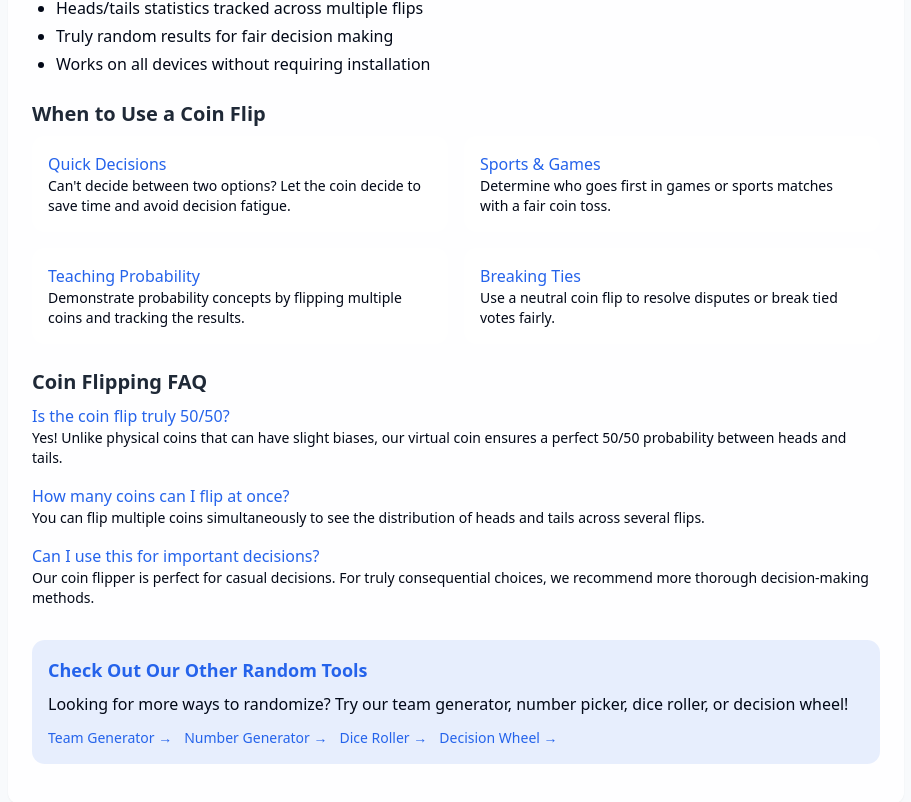
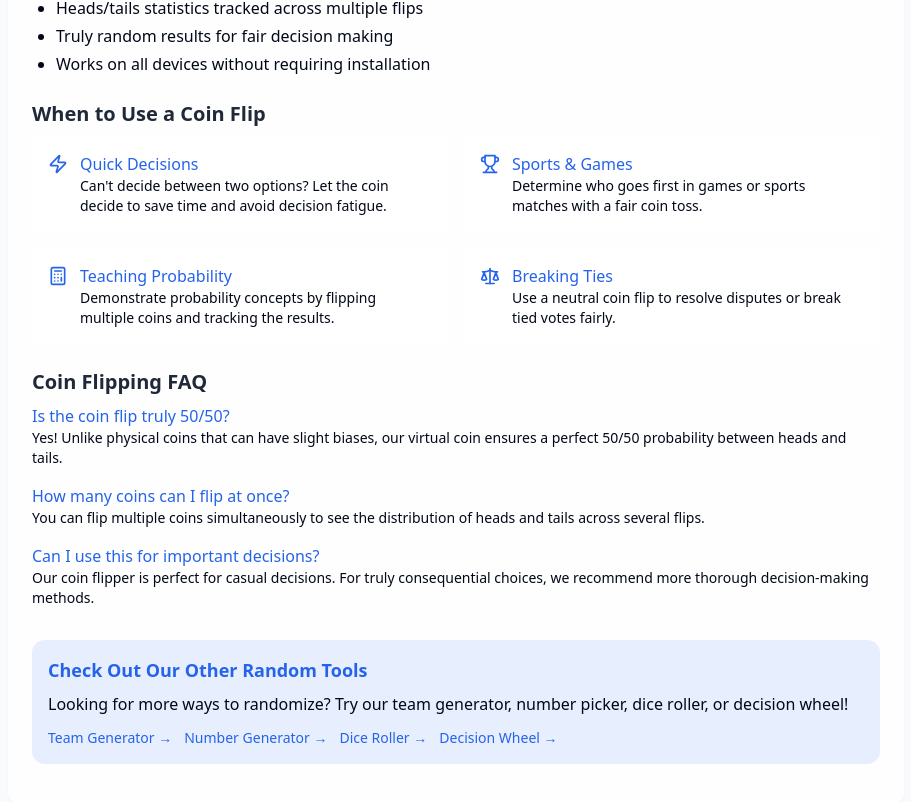
Before and after one commit to chris-codes-things/randomize-your-squad, a React (Vite) app: page /coin-flip in a window 1280 px wide. Shown: the part 838-1640 px from the top of the page, without its empty margins (184-1095 px from the left). Built offline with nearby package versions, Linux system fonts and the light colour scheme.

Commit message:
Add engaging content to about sections
Add icons to the "Popular Uses" sections.

```diff
--- a/src/pages/CoinFlip.tsx
+++ b/src/pages/CoinFlip.tsx
@@ -1,9 +1,8 @@
-
 import React from 'react';
 import { Helmet } from 'react-helmet';
 import { Link } from 'react-router-dom';
 import CoinFlipper from '../components/CoinFlipper';
-import { Users, User, Dice3, Coins, CircleDashed } from 'lucide-react';
+import { Users, User, Dice3, Coins, CircleDashed, Zap, Trophy, Calculator, Scale } from 'lucide-react';
 
 const CoinFlipPage = () => {
   return (
@@ -84,21 +83,33 @@ const CoinFlipPage = () => {
 
         <h3 className="text-xl font-semibold text-gray-800 mt-6 mb-2">When to Use a Coin Flip</h3>
         <div className="grid md:grid-cols-2 gap-4 mb-6">
-          <div className="p-4 bg-white/50 rounded-lg">
+          <div className="p-4 bg-white/50 rounded-lg flex items-start gap-3 transition-all hover:bg-white/70">
+            <Zap className="text-primary mt-0.5 flex-shrink-0" size={20} />
+            <div>
               <h4 className="font-medium text-primary">Quick Decisions</h4>
               <p className="text-sm">Can't decide between two options? Let the coin decide to save time and avoid decision fatigue.</p>
             </div>
-          <div className="p-4 bg-white/50 rounded-lg">
+          </div>
+          <div className="p-4 bg-white/50 rounded-lg flex items-start gap-3 transition-all hover:bg-white/70">
+            <Trophy className="text-primary mt-0.5 flex-shrink-0" size={20} />
+            <div>
               <h4 className="font-medium text-primary">Sports & Games</h4>
               <p className="text-sm">Determine who goes first in games or sports matches with a fair coin toss.</p>
             </div>
-          <div className="p-4 bg-white/50 rounded-lg">
+          </div>
+          <div className="p-4 bg-white/50 rounded-lg flex items-start gap-3 transition-all hover:bg-white/70">
+            <Calculator className="text-primary mt-0.5 flex-shrink-0" size={20} />
+            <div>
               <h4 className="font-medium text-primary">Teaching Probability</h4>
               <p className="text-sm">Demonstrate probability concepts by flipping multiple coins and tracking the results.</p>
             </div>
-          <div className="p-4 bg-white/50 rounded-lg">
+          </div>
+          <div className="p-4 bg-white/50 rounded-lg flex items-start gap-3 transition-all hover:bg-white/70">
+            <Scale className="text-primary mt-0.5 flex-shrink-0" size={20} />
+            <div>
               <h4 className="font-medium text-primary">Breaking Ties</h4>
               <p className="text-sm">Use a neutral coin flip to resolve disputes or break tied votes fairly.</p>
+            </div>
           </div>
         </div>
 
--- a/src/pages/DecisionWheel.tsx
+++ b/src/pages/DecisionWheel.tsx
@@ -1,9 +1,8 @@
-
 import React from 'react';
 import { Helmet } from 'react-helmet';
 import { Link } from 'react-router-dom';
 import DecisionWheel from '../components/DecisionWheel';
-import { Users, User, Dice3, Coins, CircleDashed } from 'lucide-react';
+import { Users, User, Dice3, Coins, CircleDashed, School, Utensils, Gamepad2, ClipboardList } from 'lucide-react';
 
 const DecisionWheelPage = () => {
   return (
@@ -84,21 +83,33 @@ const DecisionWheelPage = () => {
 
         <h3 className="text-xl font-semibold text-gray-800 mt-6 mb-2">Popular Uses for Our Decision Wheel</h3>
         <div className="grid md:grid-cols-2 gap-4 mb-6">
-          <div className="p-4 bg-white/50 rounded-lg">
+          <div className="p-4 bg-white/50 rounded-lg flex items-start gap-3 transition-all hover:bg-white/70">
+            <School className="text-primary mt-0.5 flex-shrink-0" size={20} />
+            <div>
               <h4 className="font-medium text-primary">Classroom Activities</h4>
               <p className="text-sm">Randomly select students for participation, assign topics, or choose activities in a fun way.</p>
             </div>
-          <div className="p-4 bg-white/50 rounded-lg">
+          </div>
+          <div className="p-4 bg-white/50 rounded-lg flex items-start gap-3 transition-all hover:bg-white/70">
+            <Utensils className="text-primary mt-0.5 flex-shrink-0" size={20} />
+            <div>
               <h4 className="font-medium text-primary">Restaurant & Food Choices</h4>
               <p className="text-sm">Can't decide where to eat or what to cook? Let the wheel decide between your options.</p>
             </div>
-          <div className="p-4 bg-white/50 rounded-lg">
+          </div>
+          <div className="p-4 bg-white/50 rounded-lg flex items-start gap-3 transition-all hover:bg-white/70">
+            <Gamepad2 className="text-primary mt-0.5 flex-shrink-0" size={20} />
+            <div>
               <h4 className="font-medium text-primary">Games & Entertainment</h4>
               <p className="text-sm">Use for party games, selecting random challenges, or creating a game show atmosphere.</p>
             </div>
-          <div className="p-4 bg-white/50 rounded-lg">
+          </div>
+          <div className="p-4 bg-white/50 rounded-lg flex items-start gap-3 transition-all hover:bg-white/70">
+            <ClipboardList className="text-primary mt-0.5 flex-shrink-0" size={20} />
+            <div>
               <h4 className="font-medium text-primary">Chore Assignment</h4>
               <p className="text-sm">Fairly distribute household chores or tasks among family members or roommates.</p>
+            </div>
           </div>
         </div>
 
--- a/src/pages/Index.tsx
+++ b/src/pages/Index.tsx
@@ -1,9 +1,8 @@
-
 import React from 'react';
 import { Helmet } from 'react-helmet';
 import { Link } from 'react-router-dom';
 import TeamGenerator from '../components/TeamGenerator';
-import { Users, User, Dice3, Coins, CircleDashed } from 'lucide-react';
+import { Users, User, Dice3, Coins, CircleDashed, GraduationCap, Dumbbell, Briefcase, PartyPopper } from 'lucide-react';
 
 const Index = () => {
   return (
@@ -76,21 +75,33 @@ const Index = () => {
 
         <h3 className="text-xl font-semibold text-gray-800 mt-6 mb-2">Common Uses for Our Team Generator</h3>
         <div className="grid md:grid-cols-2 gap-4 mb-6">
-          <div className="p-4 bg-white/50 rounded-lg">
+          <div className="p-4 bg-white/50 rounded-lg flex items-start gap-3 transition-all hover:bg-white/70">
+            <GraduationCap className="text-primary mt-0.5 flex-shrink-0" size={20} />
+            <div>
               <h4 className="font-medium text-primary">Education</h4>
               <p className="text-sm">Create balanced student groups for projects, activities, labs, or classroom games.</p>
             </div>
-          <div className="p-4 bg-white/50 rounded-lg">
+          </div>
+          <div className="p-4 bg-white/50 rounded-lg flex items-start gap-3 transition-all hover:bg-white/70">
+            <Dumbbell className="text-primary mt-0.5 flex-shrink-0" size={20} />
+            <div>
               <h4 className="font-medium text-primary">Sports &amp; Recreation</h4>
               <p className="text-sm">Form fair teams for pickup games, recreational leagues, or training sessions.</p>
             </div>
-          <div className="p-4 bg-white/50 rounded-lg">
+          </div>
+          <div className="p-4 bg-white/50 rounded-lg flex items-start gap-3 transition-all hover:bg-white/70">
+            <Briefcase className="text-primary mt-0.5 flex-shrink-0" size={20} />
+            <div>
               <h4 className="font-medium text-primary">Workplace</h4>
               <p className="text-sm">Divide employees for team-building exercises, brainstorming sessions, or company events.</p>
             </div>
-          <div className="p-4 bg-white/50 rounded-lg">
+          </div>
+          <div className="p-4 bg-white/50 rounded-lg flex items-start gap-3 transition-all hover:bg-white/70">
+            <PartyPopper className="text-primary mt-0.5 flex-shrink-0" size={20} />
+            <div>
               <h4 className="font-medium text-primary">Social Events</h4>
               <p className="text-sm">Create balanced teams for parties, family gatherings, or friendly competitions.</p>
+            </div>
           </div>
         </div>
 
--- a/src/pages/NamePicker.tsx
+++ b/src/pages/NamePicker.tsx
@@ -1,9 +1,8 @@
-
 import React from 'react';
 import { Helmet } from 'react-helmet';
 import { Link } from 'react-router-dom';
 import RandomNumberGenerator from '../components/RandomNumberGenerator';
-import { Users, User, Dice3, Coins, CircleDashed } from 'lucide-react';
+import { Users, User, Dice3, Coins, CircleDashed, Ticket, BarChartBig, Pencil, Shuffle } from 'lucide-react';
 
 const RandomNumberPage = () => {
   return (
@@ -81,21 +80,33 @@ const RandomNumberPage = () => {
 
         <h3 className="text-xl font-semibold text-gray-800 mt-6 mb-2">Common Uses for Random Numbers</h3>
         <div className="grid md:grid-cols-2 gap-4 mb-6">
-          <div className="p-4 bg-white/50 rounded-lg">
+          <div className="p-4 bg-white/50 rounded-lg flex items-start gap-3 transition-all hover:bg-white/70">
+            <Ticket className="text-primary mt-0.5 flex-shrink-0" size={20} />
+            <div>
               <h4 className="font-medium text-primary">Lottery & Games</h4>
               <p className="text-sm">Generate random lottery numbers, raffle selections, or game inputs without bias.</p>
             </div>
-          <div className="p-4 bg-white/50 rounded-lg">
+          </div>
+          <div className="p-4 bg-white/50 rounded-lg flex items-start gap-3 transition-all hover:bg-white/70">
+            <BarChartBig className="text-primary mt-0.5 flex-shrink-0" size={20} />
+            <div>
               <h4 className="font-medium text-primary">Statistics & Sampling</h4>
               <p className="text-sm">Create random samples for surveys, research, or statistical analysis.</p>
             </div>
-          <div className="p-4 bg-white/50 rounded-lg">
+          </div>
+          <div className="p-4 bg-white/50 rounded-lg flex items-start gap-3 transition-all hover:bg-white/70">
+            <Pencil className="text-primary mt-0.5 flex-shrink-0" size={20} />
+            <div>
               <h4 className="font-medium text-primary">Education</h4>
               <p className="text-sm">Randomly select students for activities, assign random problems, or create math exercises.</p>
             </div>
-          <div className="p-4 bg-white/50 rounded-lg">
+          </div>
+          <div className="p-4 bg-white/50 rounded-lg flex items-start gap-3 transition-all hover:bg-white/70">
+            <Shuffle className="text-primary mt-0.5 flex-shrink-0" size={20} />
+            <div>
               <h4 className="font-medium text-primary">Decision Making</h4>
               <p className="text-sm">Use random numbers to make unbiased selections or choices between options.</p>
+            </div>
           </div>
         </div>
 
```
Lines whose indentation alone changed are shown as unchanged.
